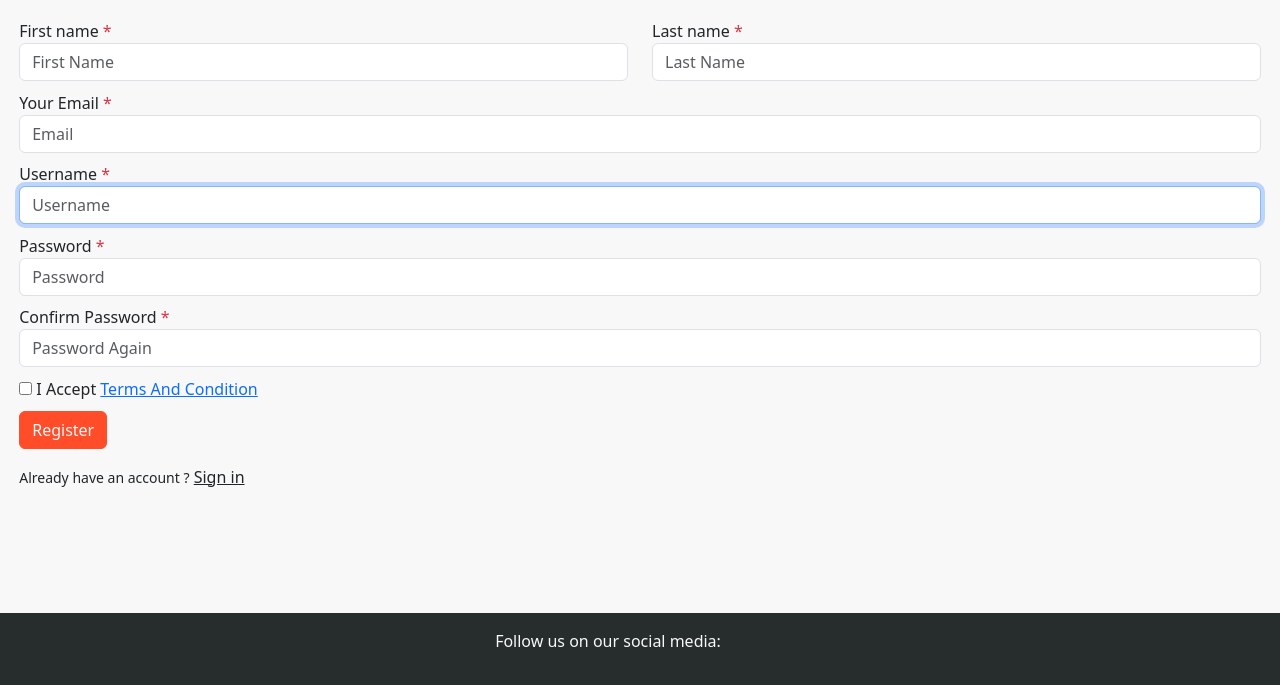
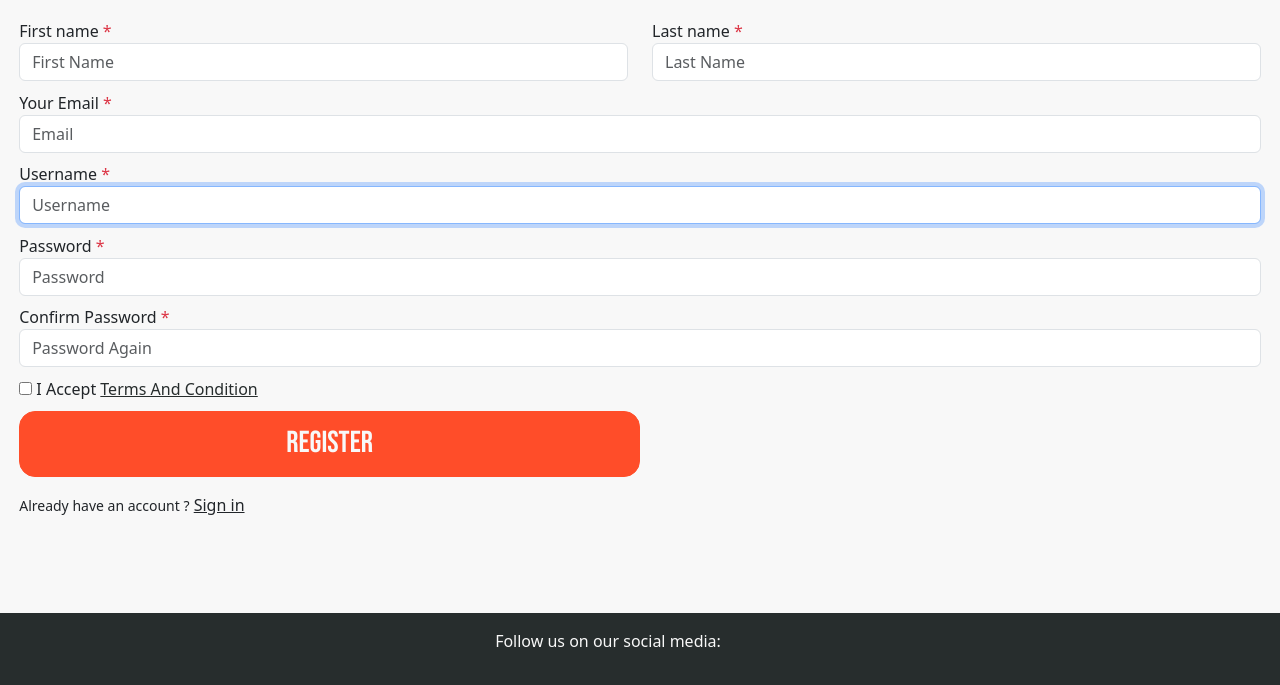
Before and after one commit to e-tidemo/crip-talk, a Django app: page /signup/ in a window 1280 px wide. Shown: the part 115-800 px from the top of the page. Run offline with Django 4.2, Linux system fonts and the light colour scheme.

Commit message:
Change styling on link to terms and conditions to increase accessibility

```diff
--- a/forumapp/templates/forumapp/signup.html
+++ b/forumapp/templates/forumapp/signup.html
@@ -104,7 +104,7 @@
             <div class="form-group">
                 <div class="custom-control">
                     {{form.check}}
-                    <label>I Accept <a target="_blank" href="{% url 'terms' %}" class="text-primary">Terms And Condition</a></label>
+                    <label>I Accept <a target="_blank" href="{% url 'terms' %}" class="link link:hover link:active" aria-label="Link to terms and conditions, opens in new tab">Terms And Condition</a></label>
                 </div>
                 {% if form.check.errors %}
                 {% for error in form.check.errors %}
@@ -116,7 +116,7 @@
             </div>
         </div>
         <div class="col-md-12">
-            <button class="btn btn-primary" type="submit">Register</button>
+            <button class="btn btn-primary btn-signup" type="submit">Register</button>
         </div>
         <div class="mx-auto">
             <p class="mb-0 mt-3"><small class="text-dark mr-2">Already have an account ?</small> <a
--- a/static/css/style.css
+++ b/static/css/style.css
@@ -309,7 +309,7 @@ h1{
 
 .link {
     color: #272d2d;
-    text-decoration: none;
+    text-decoration: underline;
 }
 
 .link:hover,
```
Also changed, not shown: 1 other file.
